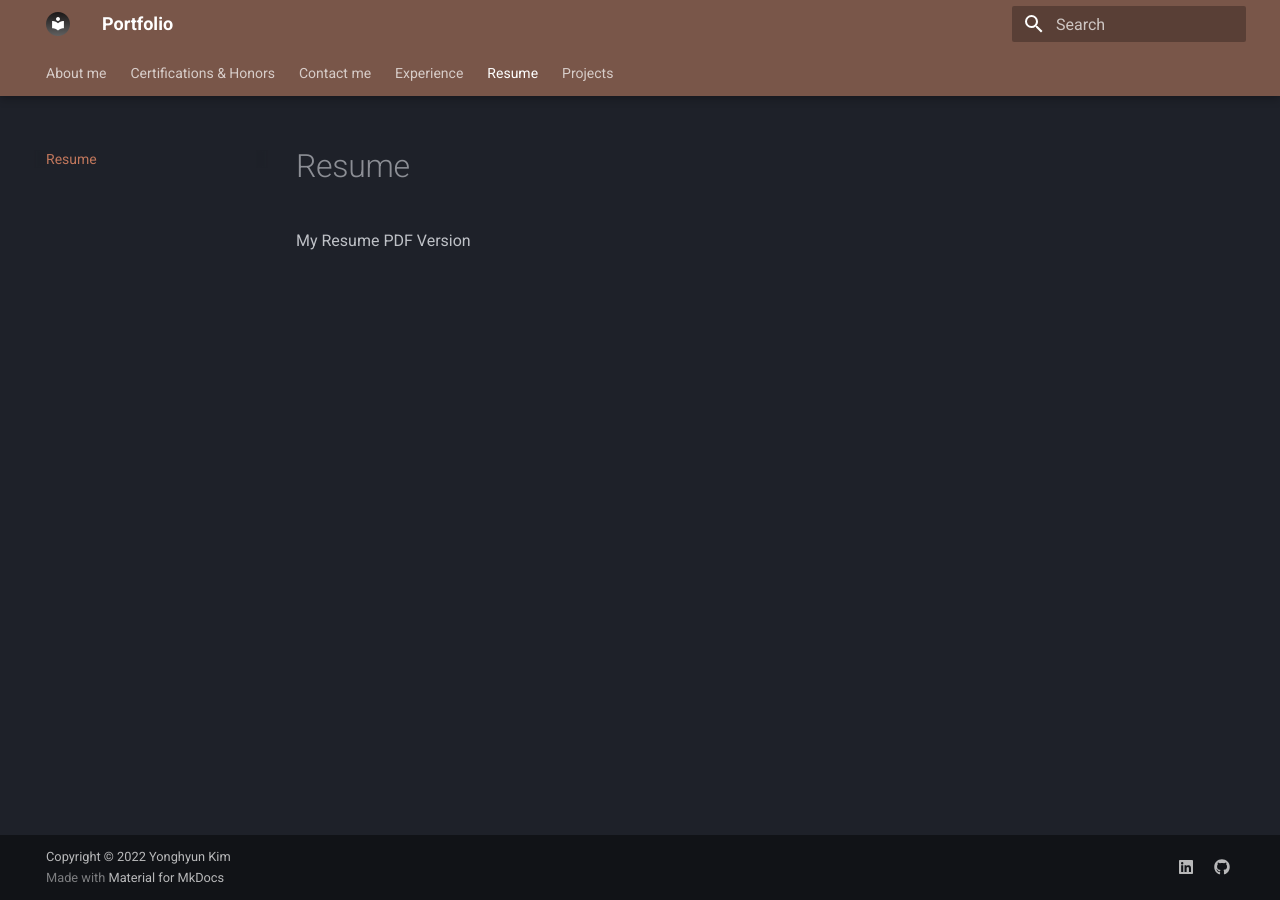
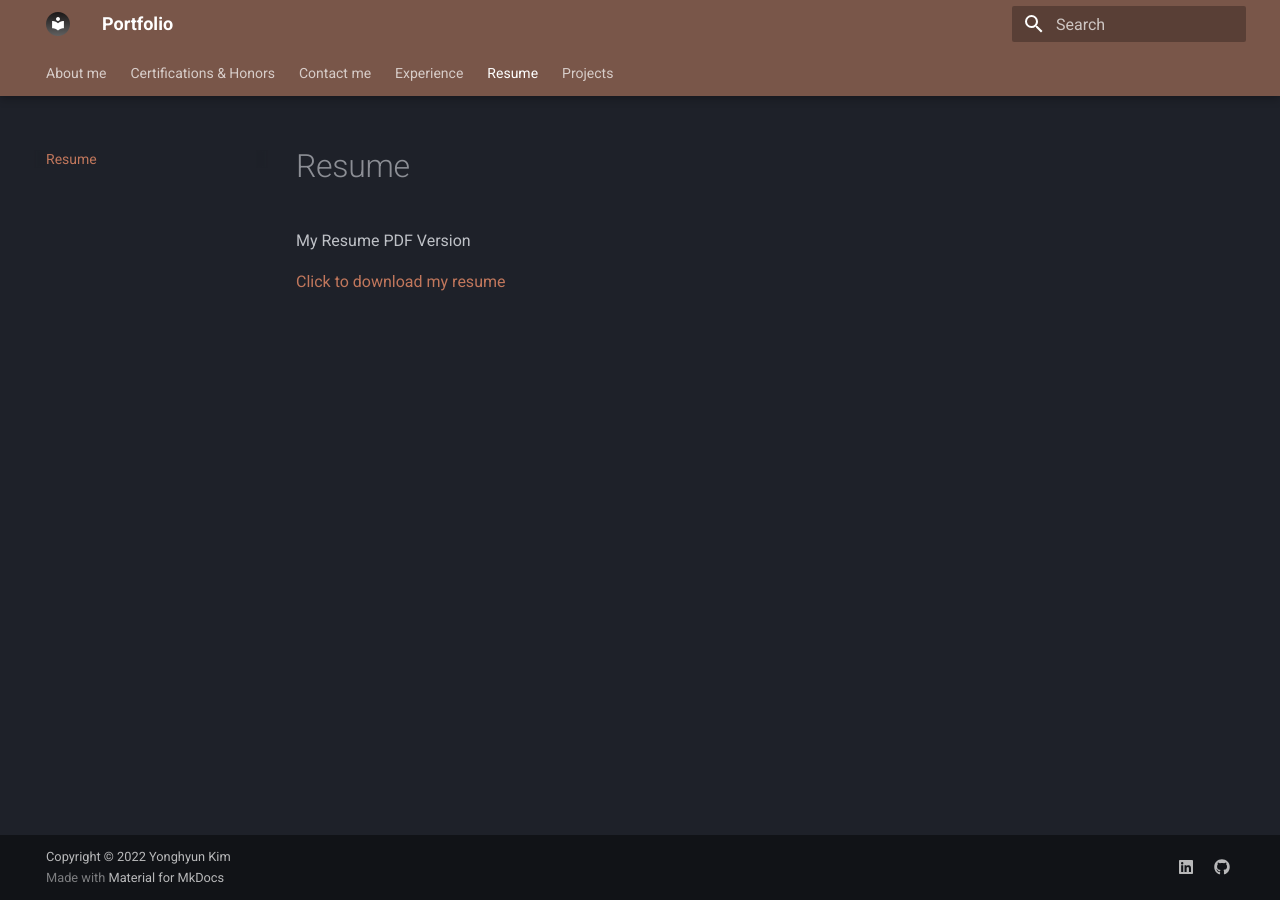
Before and after one commit to skyout99/skyout99.github.io, an MkDocs documentation site: the page built from docs/resume.md, in a window 1280 px wide. Built offline with MkDocs 1.6.1 and Material for MkDocs 9.7.7, drawn with Linux system fonts in a browser that asks for light colours.

Commit message:
Update resume.md

```diff
--- a/docs/resume.md
+++ b/docs/resume.md
@@ -1,3 +1,4 @@
 #Resume
 
 My Resume PDF Version
+<p><a href="../assets/files/Madhukar_Shrestha.pdf">Click to download my resume</a></p>
```
